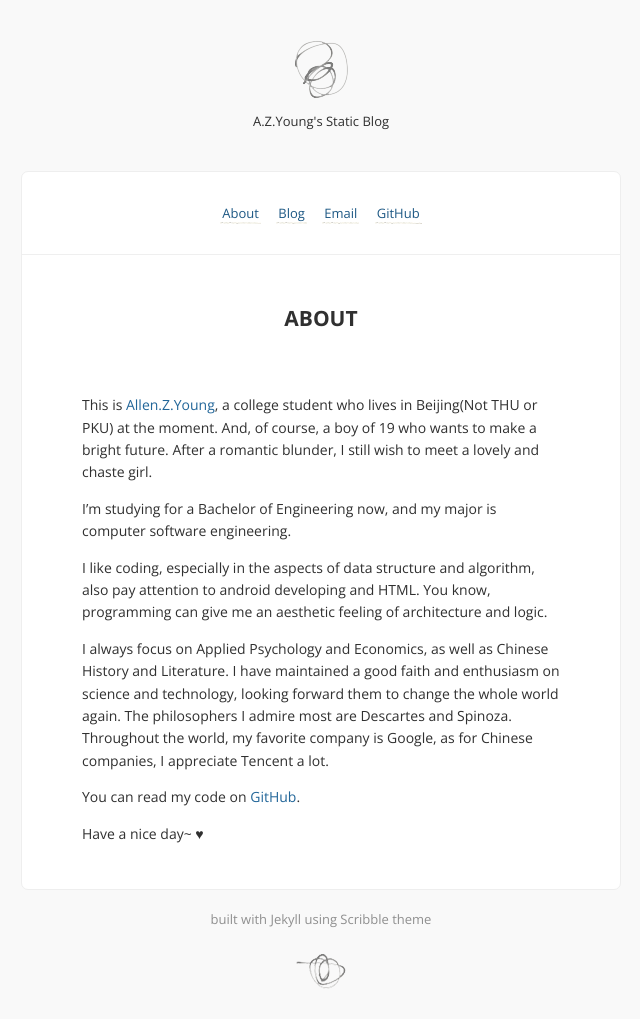
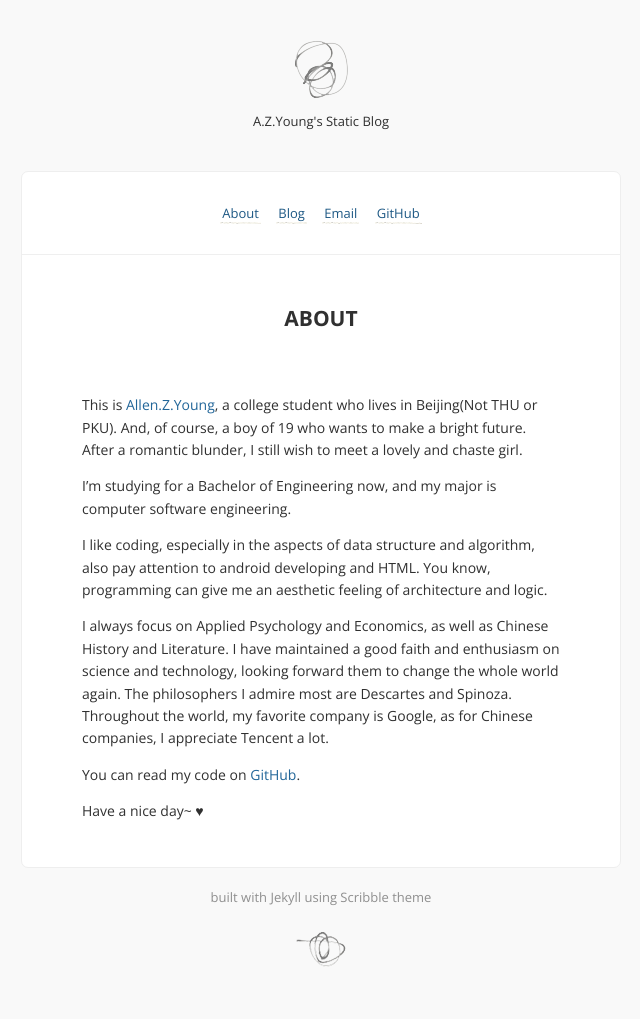
Before and after one commit to Lee52/AllenZYoung.github.io, a Jekyll site: the page built from about.md, in a window 1280 px wide. Shown: the whole page, without its empty margins (319-959 px from the left). Built offline with Jekyll 4.4.1, drawn with Linux system fonts in a browser that asks for light colours; Markdown is read by kramdown in place of the engine named in the settings; comment, search, counter and statistics services are not loaded; after the commit the page ends 997 px from its top, so only the background shows below that.

Commit message:
about.md

```diff
--- a/about.md
+++ b/about.md
@@ -3,7 +3,7 @@ layout: page
 title: About
 ---
 
-This is [Allen.Z.Young](http://facebook.com/allzyoung), a college student who lives in Beijing(Not THU or PKU) at the moment. And, of course, a boy of 19 who wants to make a bright future. After a romantic blunder, I still wish to meet a lovely and chaste girl.
+This is [Allen.Z.Young](http://facebook.com/allzyoung), a college student who lives in Beijing(Not THU or PKU). And, of course, a boy of 19 who wants to make a bright future. After a romantic blunder, I still wish to meet a lovely and chaste girl.
 
 I'm studying for a Bachelor of Engineering now, and my major is computer software engineering.
 
```
